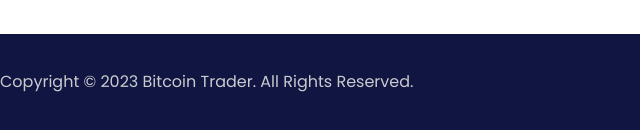
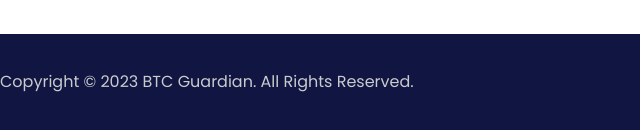
Before and after one commit to milosmicevic/bitcoin-trader, a website built with Vite: page index.html in a window 1280 px wide. Shown: the part 3909-4039 px from the top of the page, 0-640 px from the left. Built offline with nearby package versions, Linux system fonts and the light colour scheme; what tailgrids would draw is missing.

Commit message:
Some Adjustments

```diff
--- a/index.html
+++ b/index.html
@@ -849,7 +849,7 @@
           <div class="-mx-4 flex flex-wrap">
             <div class="w-full px-4 md:w-1/3 lg:w-1/2">
               <div class="my-1 flex justify-center md:justify-start">
-                <p class="text-base text-[#CACBCF]">Copyright &copy; 2023 Bitcoin Trader. All Rights Reserved.</p>
+                <p class="text-base text-[#CACBCF]">Copyright &copy; 2023 BTC Guardian. All Rights Reserved.</p>
               </div>
             </div>
             <div class="w-full px-4 md:w-2/3 lg:w-1/2">
```
